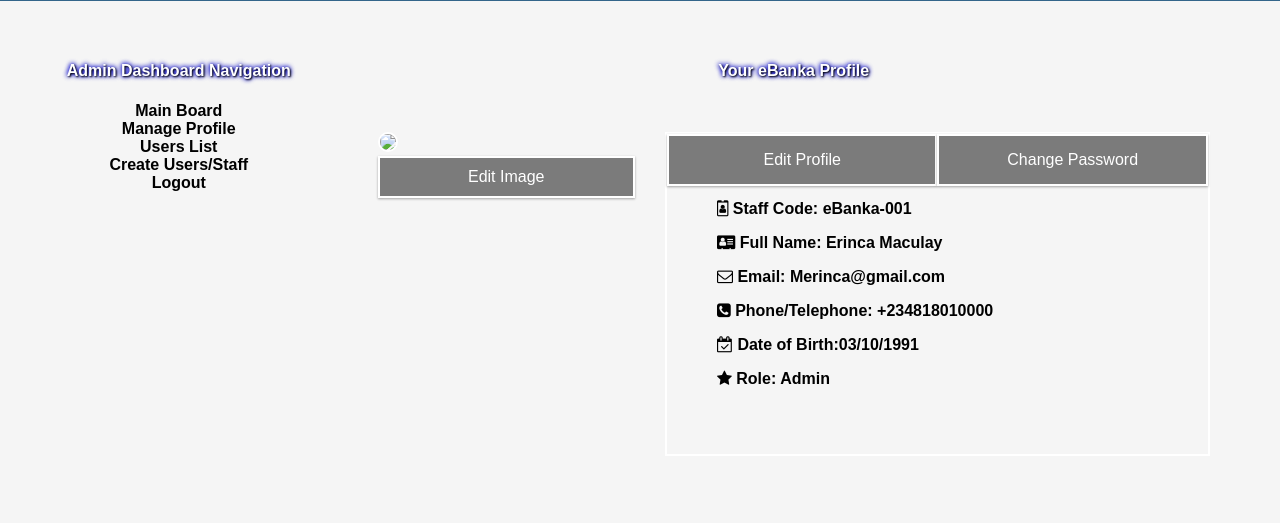
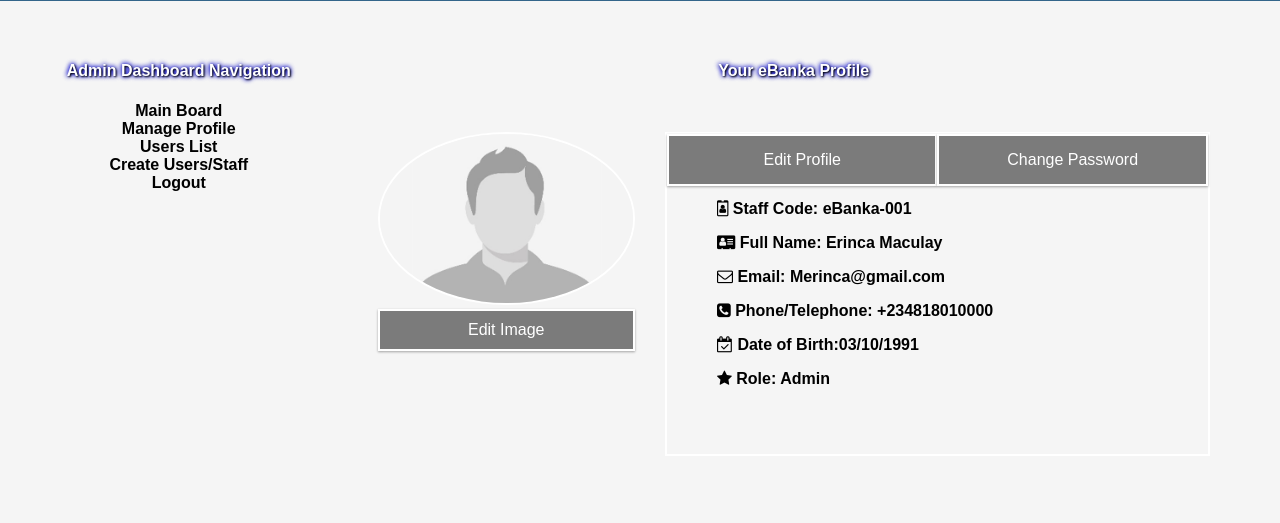
Before and after one commit to ldonjibson/Banka, a plain HTML site: page UI/admin/admin-profile.html in a window 1280 px wide. Shown: the part 79-602 px from the top of the page. Drawn offline with Linux system fonts and the light colour scheme.

Commit message:
Adjusted css and mop-up

```diff
--- a/UI/admin/admin-profile.html
+++ b/UI/admin/admin-profile.html
@@ -63,7 +63,7 @@
 					<h4 class="text-center tshadow">Your eBanka Profile</h4>
 					<div id="" class="cl-12">
 						<div class="cl-4">
-							<img src="./images/man-placeholder.jpg" class="profile-img">
+							<img src="../images/man-placeholder.jpg" class="profile-img">
 							<div>
 								<form id="profile-upload" action="" enctype="" onsubmit="revealImgForm();">
 									<input type="file" name="profile-img">
--- a/UI/css/style.css
+++ b/UI/css/style.css
@@ -274,18 +274,13 @@
 	font-size: 14px;
 	font-weight:400;
 	text-decoration: none;
-/*  	text-shadow: 1px 1px 2px black, 0 0 5px blue, 0 0 5px white;*/
 }
 
 header a .fa {
-	/*color:#ffffff;*/
 	font-size: 14px!important;
 	font-weight:400!important;
 	text-decoration: none;
-/*  	text-shadow: 1px 1px 2px black, 0 0 5px blue, 0 0 5px white;*/
 }
-
-
 
 .logo{
 	padding-top: 30px;
@@ -326,12 +321,6 @@
 
 }
 
-/*.burger .mobile{
-	list-style: none;
-	float: right;
-	overflow-y: ;
-}
-*/
 .mobile>li {
 	margin:0;
 	padding:20px;
@@ -421,7 +410,7 @@
 
 /************ Footer Ends Here **/
 
-/*********Front page heroimage */
+/*********Front page hero image */
 .closeupspace {
 	margin:0px!important;
 	height:auto;
@@ -497,11 +486,11 @@
 }
 
 /*****end partners */
+
 /*********** Testimonials*/
 
 .testimonials{
 	background-image: url(../images/bank_vault.jpg);
-	/*background-color: #33658ac4;*/
 	background-repeat: no-repeat;
 	background-size: cover;
 	margin: 0px!important;
@@ -510,10 +499,8 @@
 
 .testimonials-bg{
 	background-color: #f6ae2da8;
-    /* max-width: 400px; */
     text-align: center;
     color:#fff;
-    /*margin: 0px 20% 0px 20%;*/
     padding: 50px;
 }
 /*Testimonial ends Here*/
@@ -527,7 +514,8 @@
     cursor: pointer;
     font-size: 16px;
 }
-}
+
+/**register page */
 
 .btn-register :hover{
 	background-color: #f6ae2d!important;
@@ -640,7 +628,6 @@
 }
 
 table#ebanka-table tr:nth-child(even){
-	/*background-color: #;*/
 }
 
 table#ebanka-table th{
@@ -668,9 +655,6 @@
   padding:5px 50px;
   background-color:#7B7B7B;
   color:#fff!important;
-/*  border-radius:5px;
-  cursor:pointer;
-  font-size:16px;*/
   box-shadow: 0 1px 3px rgba(0,0,0,0.12), 0 1px 2px rgba(0,0,0,0.24);
 }
 
@@ -706,22 +690,14 @@
 
 .delete:hover {
  padding:5px 10px;
-  /*background-color:#7B7B7B;*/
   color:#ffffff!important;
-/*  border-radius:5px;
-  cursor:pointer;
-  font-size:16px;*/
   box-shadow: 0 1px 3px rgba(0,0,0,0.12), 0 1px 2px rgba(0,0,0,0.24);
 }
 
 .suspend:hover {
- padding:5px 10px;
-  /*background-color:#7B7B7B;*/
-  color:#ffffff!important;
-/*  border-radius:5px;
-  cursor:pointer;
-  font-size:16px;*/
-  box-shadow: 0 1px 3px rgba(0,0,0,0.12), 0 1px 2px rgba(0,0,0,0.24);
+ 	padding:5px 10px;
+  	color:#ffffff!important;
+	box-shadow: 0 1px 3px rgba(0,0,0,0.12), 0 1px 2px rgba(0,0,0,0.24);
 }
 .suspend:visited, .delete:visited{
 	color:#33658a!important;
@@ -792,8 +768,9 @@
 
 
 /*
+used for complementing colors
 #33658a menu + white text
 #86bbd8 button success/enter
 #2f4858 hover button/link
 #f6ae2d button cancel/failed
-#f26419 hover cancel
+#f26419 hover cancel */
```
Also changed, not shown: UI/staff/staff-profile.html (+1 -1 lines).
